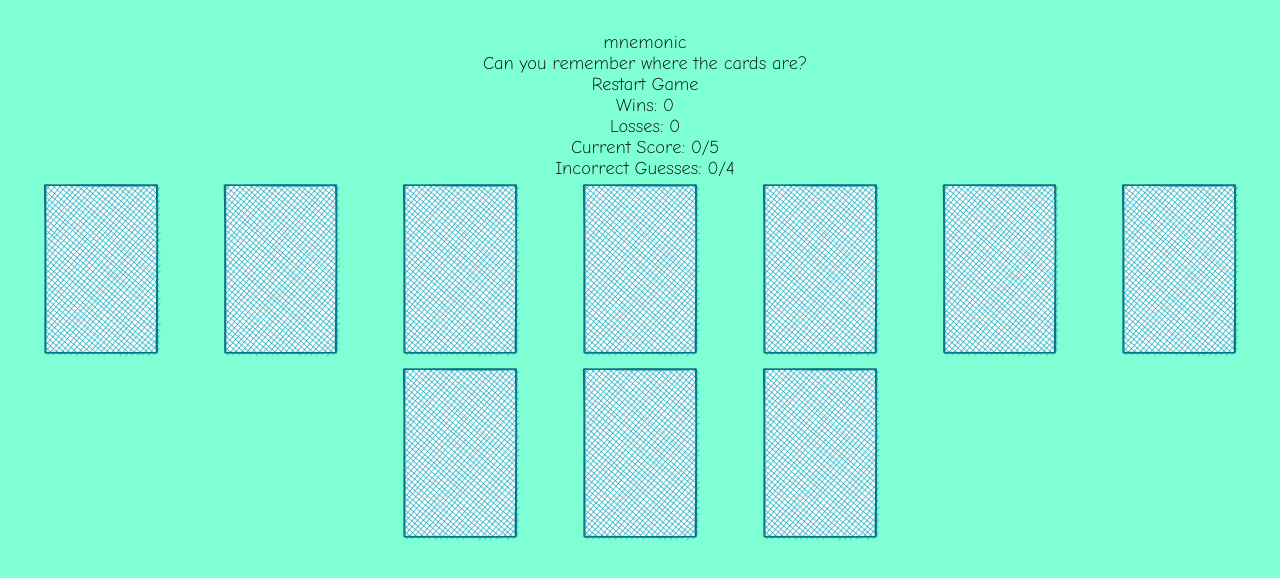
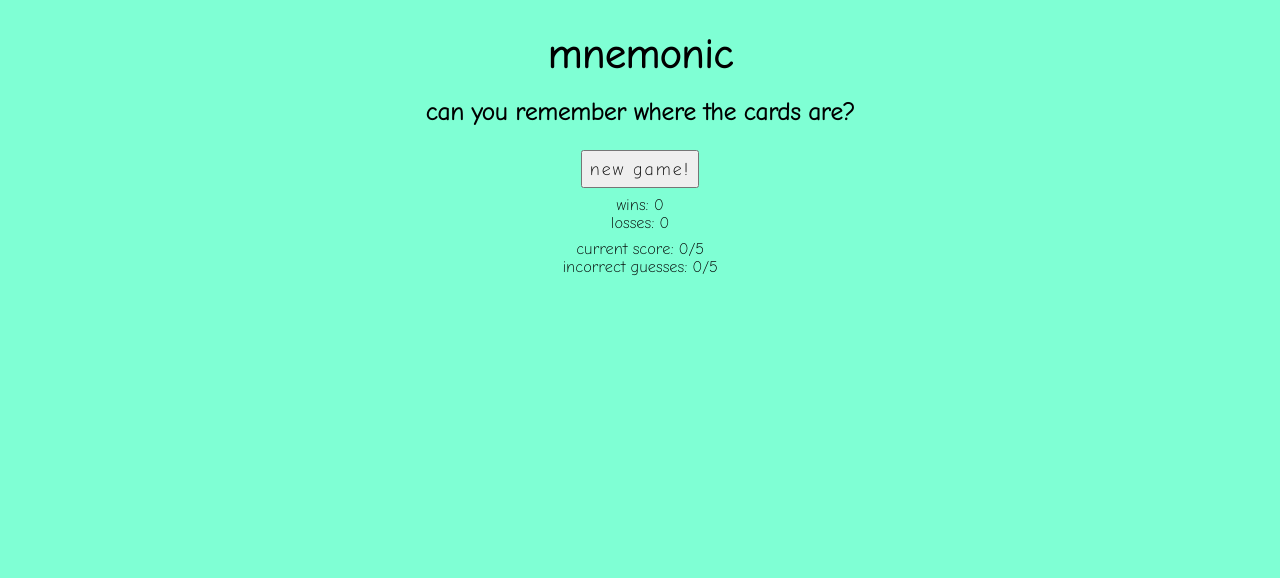
Before and after one commit to tobydawson1/mnemonic, a React (Create React App) app: page / in a window 1280 px wide. Shown: the top 578 px of the page. Built offline with nearby package versions, Linux system fonts and the light colour scheme.

Commit message:
fix spacing and start button

```diff
--- a/src/App.js
+++ b/src/App.js
@@ -17,8 +17,10 @@ export default function App() {
 
   useEffect(() => {
     resizeBoard()
-    setCards(initializeDeck())
+    // setCards(initializeDeck())
   }, [])
+
+
 
   useEffect(() => {
     preloadImages()
@@ -54,7 +56,7 @@ export default function App() {
 
   const noMatch = () => {
     updateGuesses(wrongGuesses, checkGuesses);
-    setTimeout(resetCards, 2000);
+    setTimeout(resetCards, 1000);
   }
 
   function updateScore(score, callback) {
@@ -70,9 +72,9 @@ export default function App() {
   }
 
   const checkScore = (score) => {
-    if (score>4) {
+    if (score>5) {
       setWins(wins + 1);
-      setTimeout(newGame, 1000);
+      setTimeout(newGame, 2000);
     }
   }
 
@@ -121,11 +123,10 @@ export default function App() {
 
   return (
 
-    <div className="App"
-      style={{
-        textAlign: "center"
-      }}
-      >
+    <div className="App">
+      <h1>mnemonic</h1>
+      <h2>can you remember where the cards are?</h2>
+
       <Navbar
         wins={wins}
         losses={losses}
--- a/src/components/Navbar/Navbar.css
+++ /dev/null
@@ -1,15 +0,0 @@
-.bg-light {
-  /* background: #1db0ff !important; */
-  color: black;
-}
-
-nav.navbar.navbar-default {
-    margin-bottom: 0;
-  }
-
-
-  li {
-    margin-left: 10px;
-    font-size: 18px;
-    list-style: none;
-  }
--- a/src/components/Navbar/Navbar.js
+++ b/src/components/Navbar/Navbar.js
@@ -1,34 +1,29 @@
 import React from "react";
-import "./Navbar.css";
+
 
 const Navbar = props => (
   <nav className="navbar navbar-expand-lg navbar-light bg-light">
     <div>
       <ul className="navbar-nav">
-      <li className="instruction">
-          <div>mnemonic</div>
-
-            <div className="instruction">Can you remember where the cards are?</div>
+        <li className="nav-item">
+          <button className="restart" onClick={() => props.newGame()}>
+            new game!
+          </button>
         </li>
         <li className="nav-item">
-          <div className="restart" onClick={() => props.newGame()}>
-            Restart Game
-          </div>
+              <div className="wins">wins: {props.wins} </div>
+              <div className="losses">losses: {props.losses} </div>
         </li>
         <li className="nav-item">
+            <div className="score">current score: {props.score}/5</div>
 
-              <div className="wins">Wins: {props.wins} </div>
-              <div className="losses">Losses: {props.losses} </div>
-
-        </li>
-        <li className="nav-item">
-            <div className="score">Current Score: {props.score}/5</div>
-
-            <div className="wrongGuesses">Incorrect Guesses: {props.wrongGuesses}/4</div>
+            <div className="wrongGuesses">incorrect guesses: {props.wrongGuesses}/5</div>
         </li>
       </ul>
     </div>
   </nav>
 );
 
+
+
 export default Navbar;
--- a/src/components/board/Board.js
+++ b/src/components/board/Board.js
@@ -7,6 +7,7 @@ export default function Board({
 }) {
 return (
     <div className="board">
+      <div id="allcards">
       {
         cards.map((card) => (
           <Card
@@ -21,6 +22,7 @@ return (
           disabled = {disabled || solved.includes(card.id)}
           />
         ))}
+        </div>
     </div>
   )
 }
--- a/src/styles/App.scss
+++ b/src/styles/App.scss
@@ -6,10 +6,12 @@
   background-color: aquamarine;
   height: 100vh;
   padding-top: 2em;
-  h1 { font-size: 2.5em}
-  h1, h2 {padding-bottom: 1em};
+  h1 { font-size: 2.5em; padding-bottom: 0.5em}
+  h2{padding-bottom: 1em};
   img { cursor: pointer; }
 }
+
+#allcards{animation: 1s fadein ease-out;} //this is not working yet
 
 .flip-container{
   perspective: 1000px;
@@ -41,3 +43,23 @@
 .front {
   transform: rotateY(180deg);
 }
+@keyframes fadein {
+  0% {
+      transform: translateY(-300px);
+      opacity: 0
+  }
+  100% {
+      transform: translateY(0);
+      opacity: 100%
+  }
+}
+
+//for gamebar
+nav {
+  margin-bottom: 0.8em;
+  .nav-item {
+    padding-bottom: 0.5em;
+  }
+}
+li {list-style: none}
+button {padding: 0.4em; font-family: "Comic Neue", sans-serif;font-size:1.1em;cursor: pointer;letter-spacing: 2px }
```
